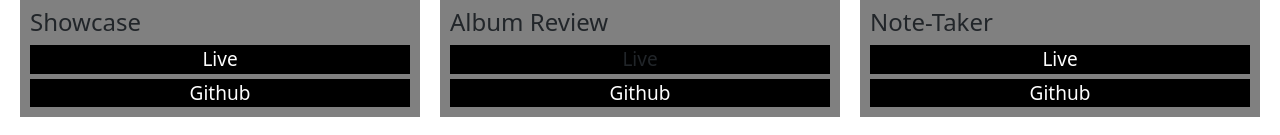
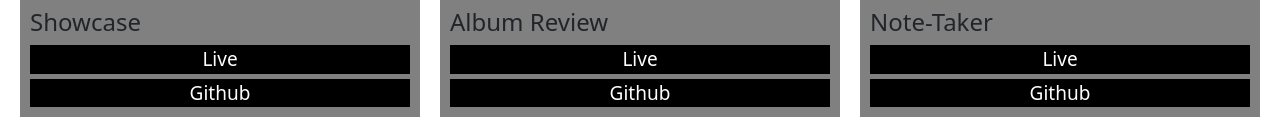
Before and after one commit to Ajhrabowski/Portfolio-R, a React (Vite) app: page /portfolio in a window 1280 px wide. Shown: the part 285-420 px from the top of the page. Built offline with nearby package versions, Linux system fonts and the light colour scheme.

Commit message:
Added link for live review site. (PortfolioPage.jsx)

```diff
--- a/src/pages/PortfolioPage.jsx
+++ b/src/pages/PortfolioPage.jsx
@@ -10,6 +10,7 @@
   {
     name:"Album Review",
     img:"/Album-Review-Site.png",
+    live:"https://album-review-site-715f772b98d0.herokuapp.com",
     github:"https://github.com/JohnPaulZigterman/review-site"
   },
   {
```
